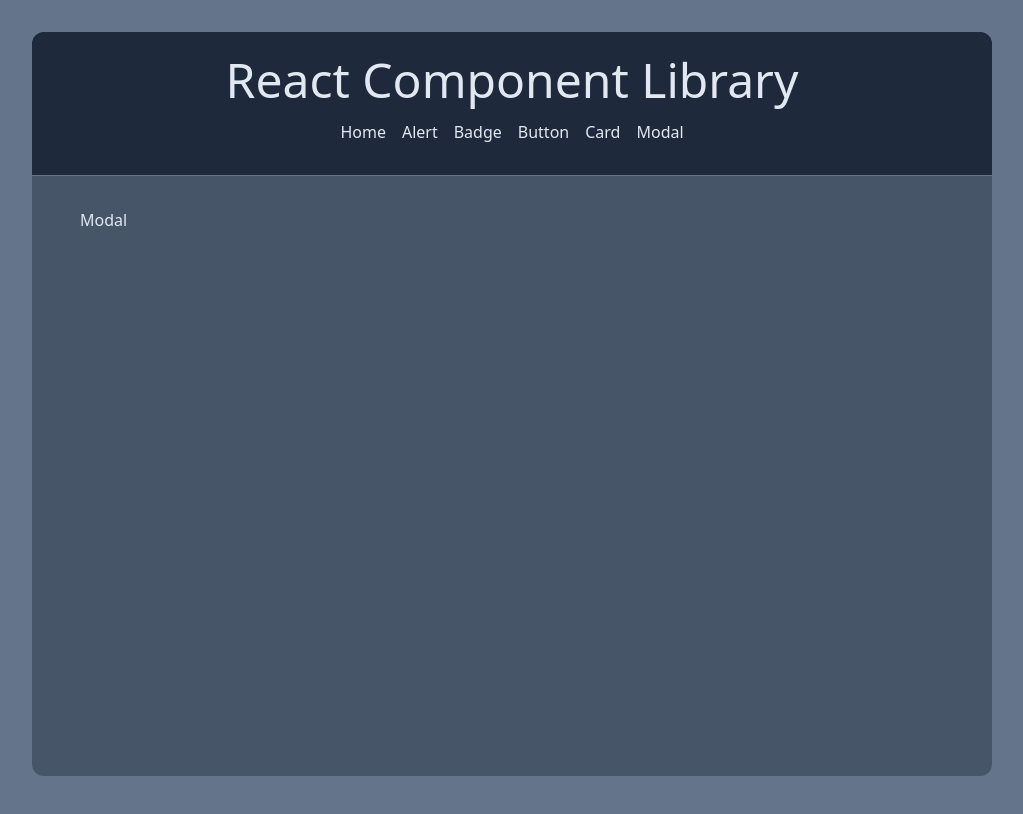
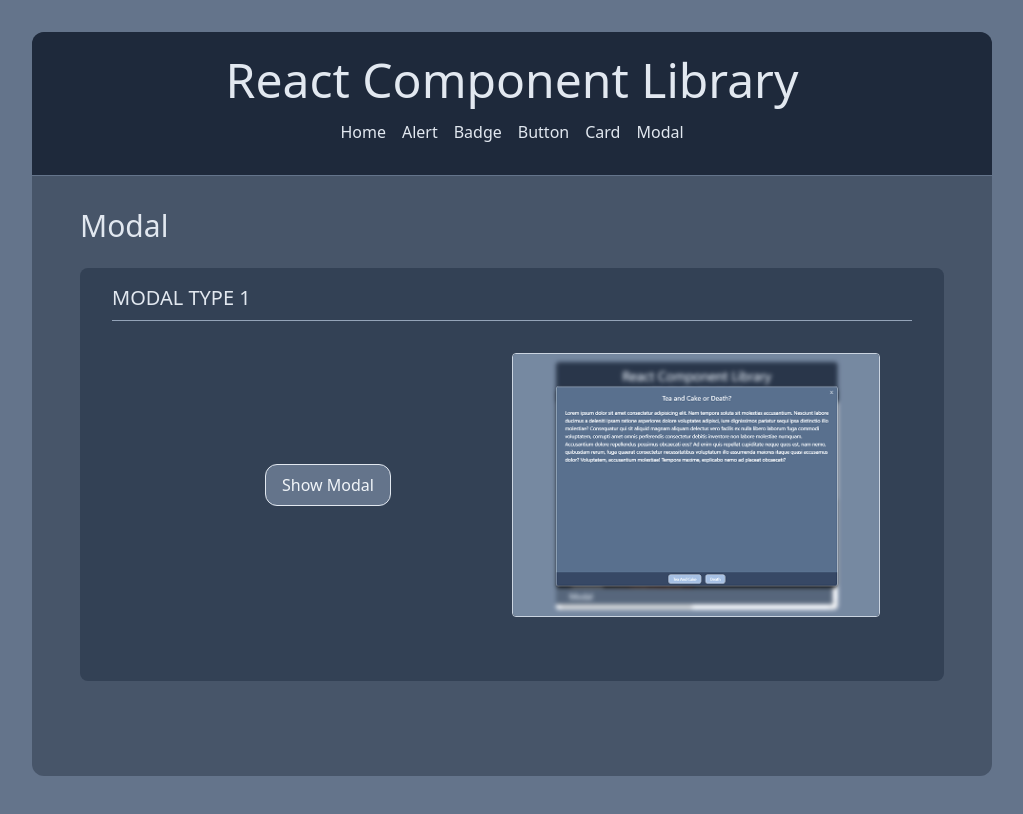
Before and after one commit to ChristofferGylin/react-component-library, a React (Vite) app: page /Modal in a window 1280 px wide. Shown: the top 814 px of the page, without its empty margins (128-1151 px from the left). Built offline with nearby package versions, Linux system fonts and the light colour scheme.

Commit message:
Created Modal Page

```diff
--- a/src/pages/ModalPage.jsx
+++ b/src/pages/ModalPage.jsx
@@ -1,8 +1,56 @@
+import { useState } from "react";
+import Button from "../components/Button";
+import Modal from "../components/Modal";
+
 export default function ModalPage() {
+
+    const [showModal, setShowModal] = useState("hidden");
 
     return (
         <div>
-            <h2>Modal</h2>
+            <h2 className="text-3xl">Modal</h2>
+
+            <div className="bg-slate-700 w-full rounded-lg px-8  pt-2 pb-8 my-6">
+                <h3 className="uppercase my-2 text-xl">Modal Type 1</h3>
+                <div className="grid grid-cols-2 justify-center items-center border-t border-slate-400 p-8">
+
+                    <div className="flex justify-center">
+                        <Button
+                            title="Show Modal"
+                            callback={() => {
+                                setShowModal("flex");
+                            }}
+                        />
+                        <Modal show={showModal} onClose={setShowModal}>
+                            <Modal.Header title="Tea and Cake or Death?" />
+                            <Modal.Body text="Lorem ipsum dolor sit amet consectetur adipisicing elit. Nam tempora soluta sit molestias accusantium. Nesciunt labore ducimus a deleniti ipsam ratione asperiores dolore voluptates adipisci, iure dignissimos pariatur sequi ipsa distinctio illo molestiae? Consequatur qui sit aliquid magnam aliquam delectus vero facilis ex nulla libero laborum fuga commodi voluptatem, corrupti amet omnis perferendis consectetur debitis inventore non labore molestiae numquam. Accusantium dolore repellendus possimus obcaecati eos? Ad enim quis repellat cupiditate neque quos est, nam nemo, quibusdam rerum, fuga quaerat consectetur necessitatibus voluptatum illo assumenda maiores itaque quasi accusamus dolor? Voluptatem, accusantium molestiae! Tempora maxime, explicabo nemo ad placeat obcaecati?" />
+                            <Modal.Footer>
+                                <Button size="small"
+                                    color="slate"
+                                    callback={() => {
+                                        alert("Allright then, here´s your tea and cake.");
+                                    }}
+                                    title="Tea and Cake"
+                                />
+                                <Button size="small"
+                                    color="slate"
+                                    callback={() => {
+                                        alert("You chose death!");
+                                    }}
+                                    title="Death"
+                                />
+                            </Modal.Footer>
+                        </Modal>
+                    </div>
+                    <div>
+                        <img src="./modal.png" alt="Screenshot of modal pop-up" className="border border-slate-300 rounded" />
+                    </div>
+
+
+
+                </div>
+            </div>
+
         </div>
     )
 
```
